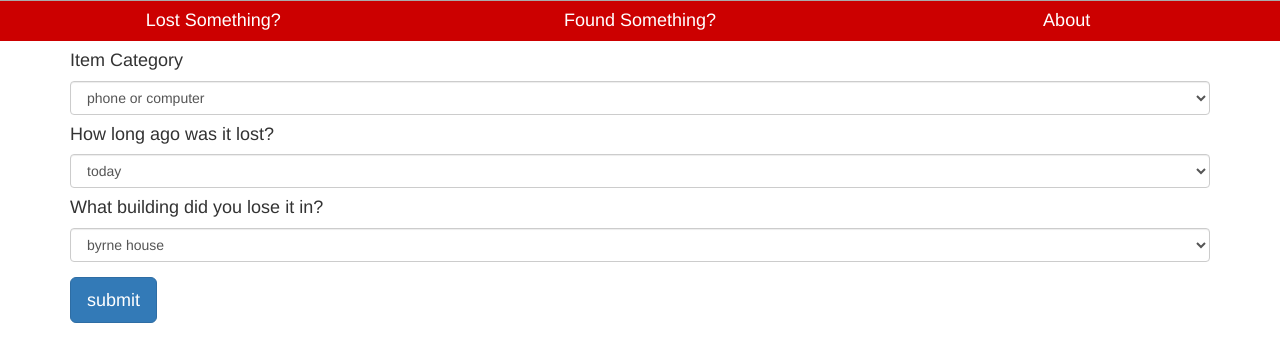
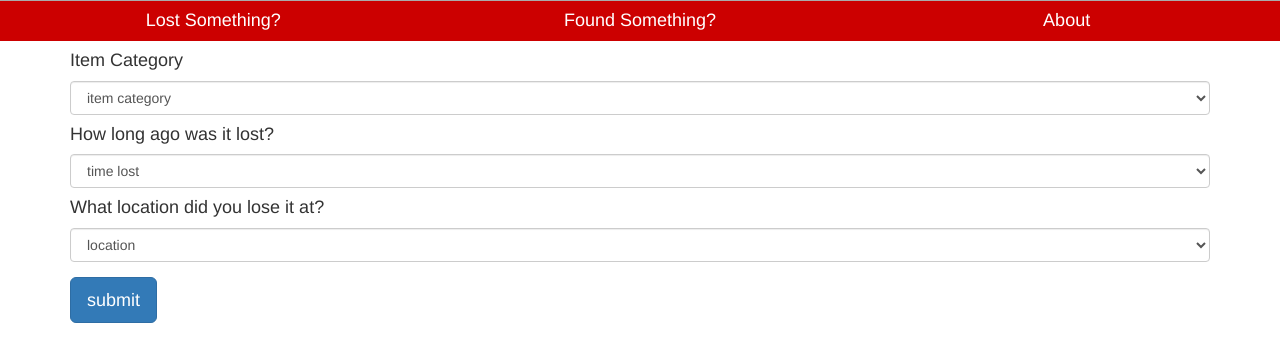
Before and after one commit to Scott123180/SDII-Project, a PHP site: page /lost.php in a window 1280 px wide. Shown: the part 213-555 px from the top of the page. Run offline with PHP 8.4, Linux system fonts and the light colour scheme; data comes from the database, SQL or seed files in the repository; some libraries are stand-ins or nearby versions.

Commit message:
changing comments

```diff
--- a/Site/about.php
+++ b/Site/about.php
@@ -1,5 +1,9 @@
 <!DOCTYPE html>
-<!--Places that need PHP are designated by NPHP-->
+<!--
+Authors: Scott Hansen and Nicholas Burd
+Title: about.php
+Description: Help page and page about the web app.
+-->
 <html lang="en" xmlns="http://www.w3.org/1999/xhtml">
 <head>
     <meta charset="utf-8" />
--- a/Site/lost.php
+++ b/Site/lost.php
@@ -36,18 +36,26 @@ if it has been found. If it hasn't, the user can add an entry to the database
 
     <!--select options-->
     <div class="container">
-        <!--item category, how long ago lost, where lost-->
         <h4>Item Category</h4>
-        <select class="form-control" id="itemCategory"></select>
-        <script>makeOptions(itemCategories, "itemCategory");</script>
+        <select class="form-control" id="itemCategory">
+            <option>item category</option>
+            <script>makeOptions(itemCategories, "itemCategory");</script>
+        </select>
+
 
         <h4>How long ago was it lost?</h4>
-        <select class="form-control" id="timeLost"></select>
-        <script>makeOptions(timeRanges, "timeLost")</script>
+        <select class="form-control" id="timeLost">
+            <option>time lost</option>
+            <script>makeOptions(timeRanges, "timeLost")</script>
+            <option>don't know</option>
+        </select>
 
-        <h4>What building did you lose it in?</h4>
-        <select class="form-control" id="campusLocations"></select>
-        <script>makeOptions(campusLocations, "campusLocations")</script>
+        <h4>What location did you lose it at?</h4>
+        <select class="form-control" id="campusLocations">
+            <option>location</option>
+            <script>makeOptions(campusLocations, "campusLocations")</script>
+            <option>don't know</option>
+        </select>
 
         <button type="button" class="btn btn-primary btn-lg" onclick="" style="margin-top:15px;">submit</button>
 
```
